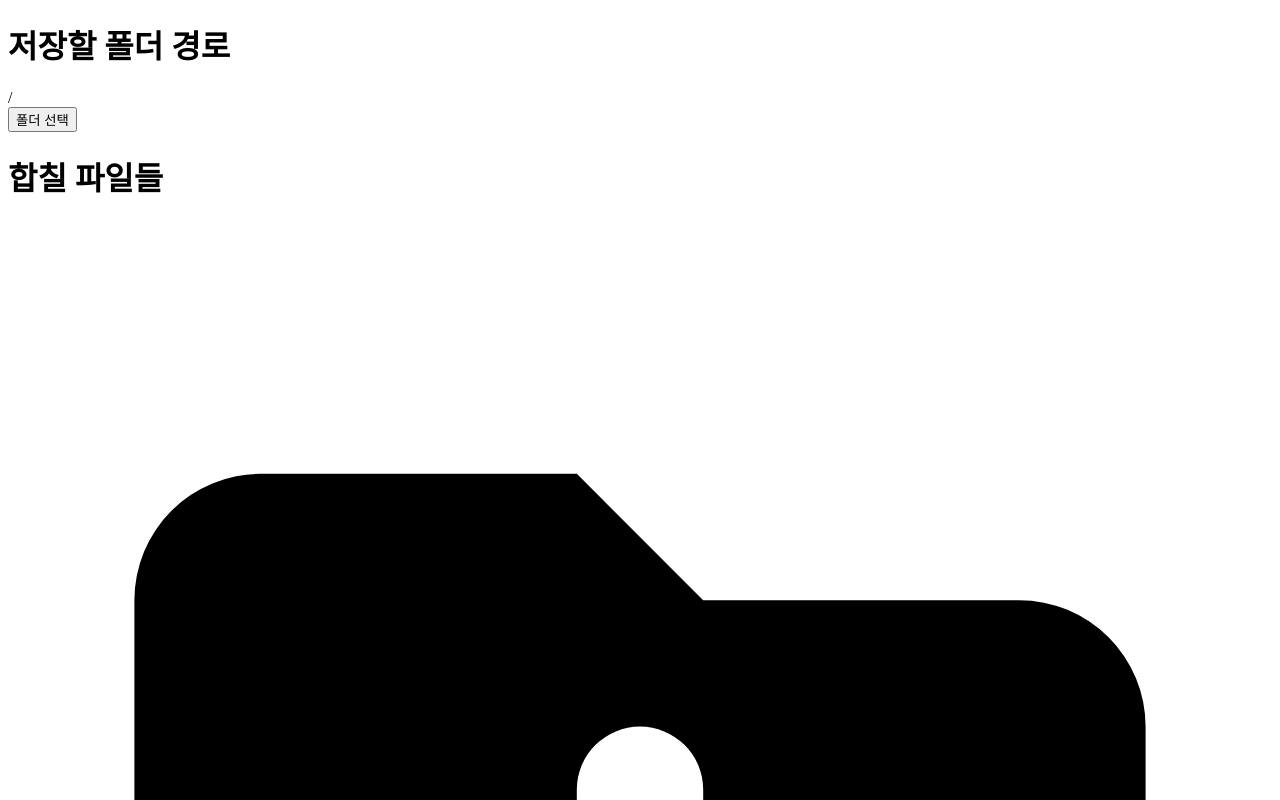
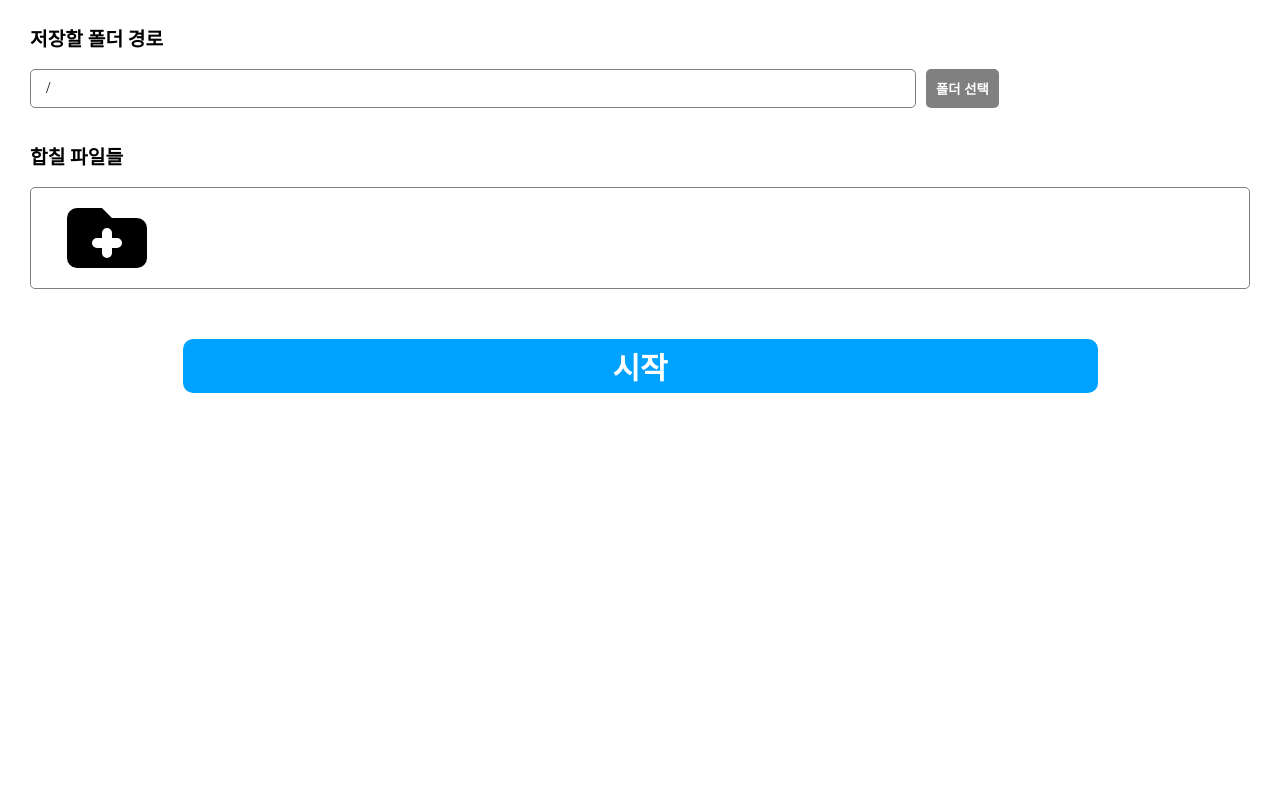
Before and after one commit to gloxinia106/comfiles, a website with bundled scripts: page index.html in a window 1280 px wide. Shown: the top 800 px of the page. Built offline with nearby package versions, Linux system fonts and the light colour scheme.

Commit message:
design app

```diff
--- a/index.html
+++ b/index.html
@@ -7,19 +7,20 @@
   <!-- https://developer.mozilla.org/en-US/docs/Web/HTTP/CSP -->
   <meta http-equiv="Content-Security-Policy" content="default-src 'self'; script-src 'self'" />
   <meta http-equiv="X-Content-Security-Policy" content="default-src 'self'; script-src 'self'" />
+  <link rel="stylesheet" href="src/css/style.css" />
 </head>
 
 <body>
   <h1 class="local-folder-name">저장할 폴더 경로</h1>
   <div class="container">
-    <div class="local-folder"></div>
+    <div class="local-folder">C:asdasdsaasd/ASDsadasd</div>
     <button class="local-folder-btn">폴더 선택</button>
   </div>
 
-  <h1>합칠 파일들</h1>
-  <div class="container folders-container">
+  <h1 class="folders-name">합칠 파일들</h1>
+  <div class="folders-container">
     <div class="folder-icon-container plus-folder">
-      <svg fill="currentColor" viewBox="0 0 20 20" xmlns="http://www.w3.org/2000/svg">
+      <svg class="plus-folder-icon" fill="currentColor" viewBox="0 0 20 20" xmlns="http://www.w3.org/2000/svg">
         <path clip-rule="evenodd"
           d="M4 4a2 2 0 00-2 2v8a2 2 0 002 2h12a2 2 0 002-2V8a2 2 0 00-2-2h-5L9 4H4zm7 5a1 1 0 00-2 0v1H8a1 1 0 000 2h1v1a1 1 0 002 0v-1h1a1 1 0 000-2h-1V9z"
           fill-rule="evenodd"></path>
@@ -27,7 +28,10 @@
     </div>
   </div>
 
-  <button class="start-btn">시작</button>
+  <div class="start-btn-container">
+    <button class="start-btn">시작</button>
+  </div>
+
 
   <!-- You can also require other files to run in this process -->
   <script src="./dist/renderer.js"></script>
--- /dev/null
+++ b/src/css/reset.css
@@ -0,0 +1,124 @@
+html,
+body,
+div,
+span,
+applet,
+object,
+iframe,
+h1,
+h2,
+h3,
+h4,
+h5,
+h6,
+p,
+blockquote,
+pre,
+a,
+abbr,
+acronym,
+address,
+big,
+cite,
+code,
+del,
+dfn,
+em,
+img,
+ins,
+kbd,
+q,
+s,
+samp,
+small,
+strike,
+strong,
+sub,
+sup,
+tt,
+var,
+b,
+u,
+i,
+center,
+dl,
+dt,
+dd,
+ol,
+ul,
+li,
+fieldset,
+form,
+label,
+legend,
+table,
+caption,
+tbody,
+tfoot,
+thead,
+tr,
+th,
+td,
+article,
+aside,
+canvas,
+details,
+embed,
+figure,
+figcaption,
+footer,
+header,
+hgroup,
+menu,
+nav,
+output,
+ruby,
+section,
+summary,
+time,
+mark,
+audio,
+video {
+  margin: 0;
+  padding: 0;
+  border: 0;
+  font-size: 100%;
+  font: inherit;
+  vertical-align: baseline;
+}
+/* HTML5 display-role reset for older browsers */
+article,
+aside,
+details,
+figcaption,
+figure,
+footer,
+header,
+hgroup,
+menu,
+nav,
+section {
+  display: block;
+}
+body {
+  line-height: 1;
+}
+ol,
+ul {
+  list-style: none;
+}
+blockquote,
+q {
+  quotes: none;
+}
+blockquote:before,
+blockquote:after,
+q:before,
+q:after {
+  content: "";
+  content: none;
+}
+table {
+  border-collapse: collapse;
+  border-spacing: 0;
+}
--- /dev/null
+++ b/src/css/style.css
@@ -0,0 +1,103 @@
+@import "reset.css";
+
+body {
+  margin: 30px;
+}
+
+.local-folder-name {
+  font-weight: 600;
+  margin-bottom: 20px;
+  font-size: larger;
+}
+
+.container {
+  display: flex;
+}
+
+.local-folder {
+  width: 70%;
+  border-radius: 5px;
+  margin-right: 10px;
+  border: 1px solid gray;
+  padding: 10px 15px;
+}
+
+.local-folder-btn {
+  padding: 10px 10px;
+  background-color: gray;
+  border-radius: 5px;
+  border: none;
+  color: white;
+  font-weight: 600;
+  cursor: pointer;
+}
+
+.folders-name {
+  font-weight: 600;
+  margin-top: 40px;
+  margin-bottom: 20px;
+  font-size: larger;
+}
+
+.folders-container {
+  border: 1px solid gray;
+  border-radius: 5px;
+  display: grid;
+  grid-template-columns: repeat(auto-fill, minmax(150px, 1fr));
+  justify-content: center;
+  align-items: center;
+}
+
+.folder-icon-container {
+  display: flex;
+  position: relative;
+  justify-content: center;
+  align-items: center;
+}
+
+.plus-folder-icon {
+  width: 100px;
+  height: 100px;
+}
+
+.start-btn-container {
+  display: flex;
+  justify-content: center;
+}
+
+.start-btn {
+  margin-top: 50px;
+  border: none;
+  padding: 5px 0px;
+  width: 75%;
+  border-radius: 10px;
+  background-color: rgb(0, 162, 255);
+  color: white;
+  font-size: 30px;
+  font-weight: 800;
+  cursor: pointer;
+}
+
+.folder-delete-btn {
+  position: absolute;
+  display: flex;
+  justify-content: center;
+  align-items: center;
+  top: 10px;
+  right: 10px;
+  border: none;
+  width: 25px;
+  height: 25px;
+  background-color: black;
+  cursor: pointer;
+}
+
+.delete-folder-icon {
+  width: 20px;
+  height: 20px;
+  color: white;
+}
+
+.plus-folder {
+  cursor: pointer;
+}
--- a/src/utility/control-element.ts
+++ b/src/utility/control-element.ts
@@ -18,10 +18,12 @@ export const addDirElement = (
       const folderSvgElem = document.createElementNS(xmlns, "svg");
       folderSvgElem.setAttributeNS(null, "viewBox", "0 0 20 20");
       folderSvgElem.setAttributeNS(null, "fill", "currentColor");
+      folderSvgElem.setAttributeNS(null, "class", "plus-folder-icon");
 
       const xSvgElem = document.createElementNS(xmlns, "svg");
       xSvgElem.setAttributeNS(null, "viewBox", "0 0 20 20");
       xSvgElem.setAttributeNS(null, "fill", "currentColor");
+      xSvgElem.setAttributeNS(null, "class", "delete-folder-icon");
 
       // draw folder
       const folderCoords =
```
